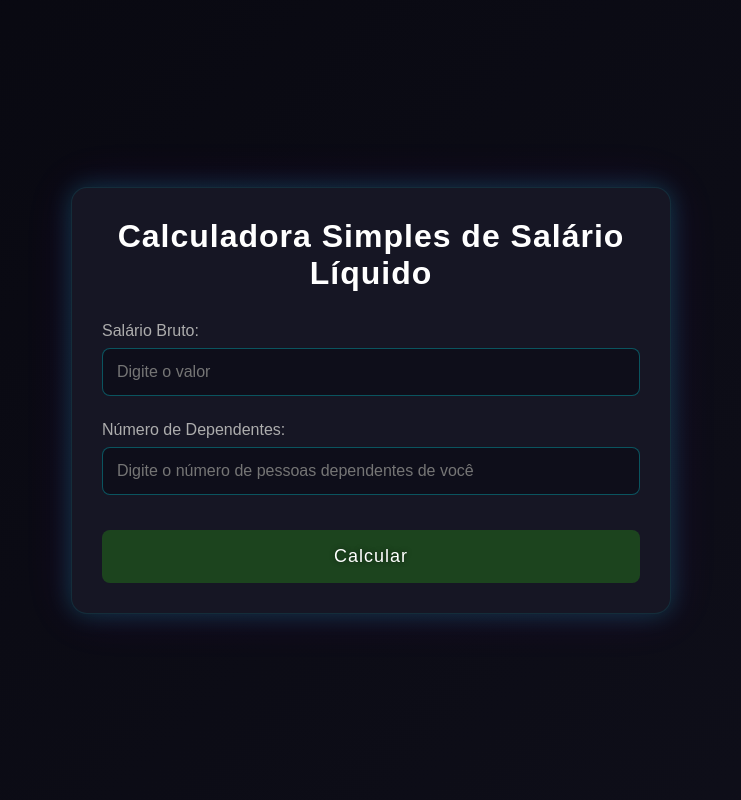
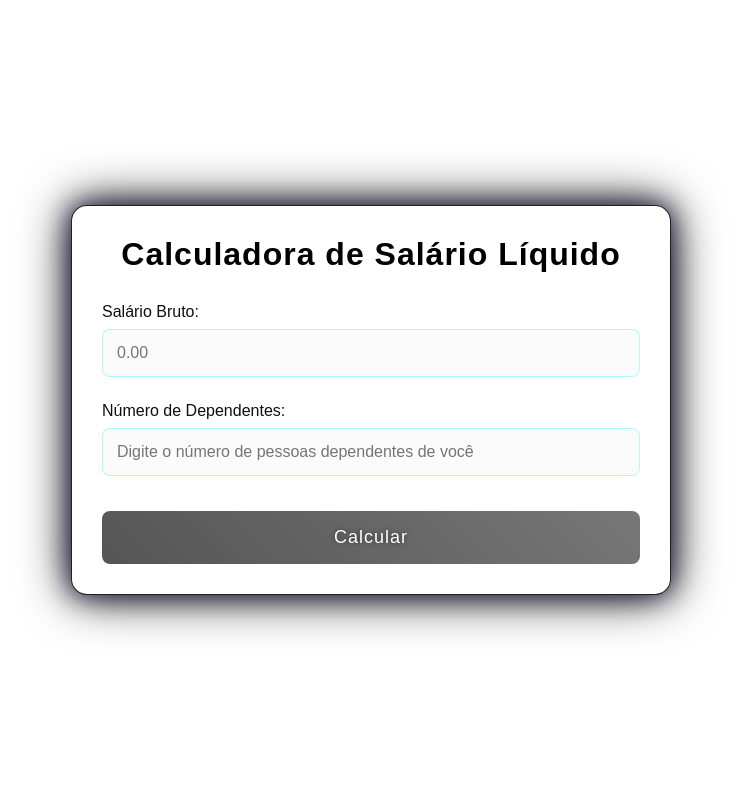
Before and after one commit to owlboy13/Calculadora-Simples-Salario-Liquido, a Flask app: page / in a window 1280 px wide. Shown: the whole page, without its empty margins (269-1010 px from the left). Run offline with Flask 3, Linux system fonts and the light colour scheme.

Commit message:
update html e css

```diff
--- a/static/style.css
+++ b/static/style.css
@@ -4,11 +4,11 @@
     --neon-blue: #00f3ff;
     --neon-green: #73ff00;
     --dark-green: #1c441e;
-    --dark-bg: #0f0f1a;
-    --darker-bg: #080810;
-    --card-bg: #161624;
-    --text-primary: #ffffff;
-    --text-secondary: #adadad;
+    --white-bg: #ffffff;
+    --white-bgs: #ffffff;
+    --card-bg: #ffffff;
+    --text-primary: #000000;
+    --text-secondary: #0f0f0f;
 }
 
 * {
@@ -18,7 +18,7 @@
 }
 
 body {
-    background: linear-gradient(135deg, var(--darker-bg) 0%, var(--dark-bg) 100%);
+    background: linear-gradient(135deg, var(--white-bgs) 0%, var(--white-bg) 100%);
     color: var(--text-primary);
     font-family: 'Exo 2', sans-serif;
     min-height: 100vh;
@@ -35,9 +35,9 @@ body {
     background: var(--card-bg);
     border-radius: 16px;
     padding: 30px;
-    box-shadow: 0 0 25px rgba(0, 243, 255, 0.2),
-                0 0 50px rgba(189, 0, 255, 0.1);
-    border: 1px solid rgba(0, 243, 255, 0.1);
+    box-shadow: 0 0 25px rgba(15, 8, 55, 0.79),
+                0 0 50px rgb(3, 3, 3);
+    border: 1px solid rgba(0, 0, 0, 0.87);
     position: relative;
     overflow: hidden;
 }
@@ -66,7 +66,7 @@ label {
 input {
     width: 100%;
     padding: 14px;
-    background: rgba(10, 10, 20, 0.6);
+    background: rgba(248, 248, 248, 0.6);
     border: 1px solid rgba(0, 243, 255, 0.3);
     border-radius: 8px;
     color: var(--text-primary);
@@ -77,7 +77,7 @@ input {
 input:focus {
     outline: none;
     border-color: var(--neon-orange);
-    box-shadow: 0 0 15px rgba(0, 243, 255, 0.5);
+    box-shadow: 0 0 15px rgba(0, 0, 0, 0.5);
 }
 
 button {
@@ -103,3 +103,15 @@ button:disabled {
     transform: none;
     box-shadow: none;
 }
+
+.error-message {
+    color: #ff3860;
+    font-size: 14px;
+    margin-top: 8px;
+    display: none;
+    /* text-shadow: 0 0 5px rgba(255, 56, 96, 0.7); */
+}
+
+.invalid {
+    border: 2px solid red !important;
+}
--- a/templates/index.html
+++ b/templates/index.html
@@ -8,23 +8,119 @@
 </head>
 <body>
      <div class="container">
-        <h1>Calculadora Simples de Salário Líquido</h1>
+        <h1>Calculadora de Salário Líquido</h1>
 
-        <form action="/resultado" method="post">
+        <form action="/resultado" method="post" onsubmit="return validateForm()">
             <div class="form-group">
                 <label>Salário Bruto:</label>
                 <input type="number" step="0.01" id="salario" name="salario" required
-                placeholder="Digite o valor">
+                    placeholder="0.00"
+                    oninput="validateSalario(this)">
+                <div id="salarioError" class="error-message">
+                    O valor deve ser maior que zero
+                </div>
             </div>
             <div class="form-group">
                 <label for="dependentes">Número de Dependentes:</label>
                 <input type="number" id="dependentes" name="dependentes" required
-                placeholder="Digite o número de pessoas dependentes de você">
+                    placeholder="Digite o número de pessoas dependentes de você"
+                    oninput="validateDependentes(this)">
+                <div id="dependentesError" class="error-message">
+                    O número de dependentes não pode ser negativo
+                </div>
             </div>
             <div>
-            <button type="submit">Calcular</button>
+                <button type="submit" id="submitButton">Calcular</button>
             </div>
         </form>
     </div>
+    <script>
+        let isSalarioValid = false;
+        let isDependenteValid = false;
+
+        // Função para validar salário
+        function validateSalario(input) {
+            const errorElement = document.getElementById('salarioError');
+            const value = parseFloat(input.value);
+
+            if (isNaN(value) || value <= 0) {
+                input.classList.add('invalid');
+                errorElement.style.display = 'block';
+                isSalarioValid = false;
+                updateSubmitButton();
+                return false;
+            } else {
+                input.classList.remove('invalid');
+                errorElement.style.display = 'none';
+                isSalarioValid = true;
+                updateSubmitButton();
+                return true;
+            }
+        }
+
+        // Função para validar dependentes
+        function validateDependentes(input) {
+            const errorElement = document.getElementById('dependentesError');
+            const value = parseInt(input.value);
+
+            if (isNaN(value) || value < 0) {
+                input.classList.add('invalid');
+                errorElement.style.display = 'block';
+                isDependenteValid = false;
+                updateSubmitButton();
+                return false;
+            } else {
+                input.classList.remove('invalid');
+                errorElement.style.display = 'none';
+                isDependenteValid = true;
+                updateSubmitButton();
+                return true;
+            }
+        }
+
+        // Atualizar estado do botão de envio
+        function updateSubmitButton() {
+            const submitButton = document.getElementById('submitButton');
+            submitButton.disabled = !(isSalarioValid && isDependenteValid);
+        }
+
+        // Validação final do formulário
+        function validateForm() {
+            const salarioInput = document.getElementById('salario');
+            const dependentesInput = document.getElementById('dependentes');
+
+            const isSalarioOk = validateSalario(salarioInput);
+            const isDependentesOk = validateDependentes(dependentesInput);
+
+            if (!isSalarioOk || !isDependentesOk) {
+                shakeElement(salarioInput);
+                shakeElement(dependentesInput);
+                return false;
+            }
+
+            return true;
+        }
+
+        // Função para animação de shake
+        function shakeElement(element) {
+            element.classList.add('invalid');
+            element.animate([
+                { transform: 'translateX(0)' },
+                { transform: 'translateX(-5px)' },
+                { transform: 'translateX(5px)' },
+                { transform: 'translateX(-5px)' },
+                { transform: 'translateX(5px)' },
+                { transform: 'translateX(0)' }
+            ], {
+                duration: 300,
+                iterations: 1
+            });
+        }
+
+        // Validação inicial para desabilitar o botão
+        document.addEventListener('DOMContentLoaded', function() {
+            updateSubmitButton();
+        });
+    </script>
 </body>
 </html>
```
Lines whose indentation alone changed are shown as unchanged.
